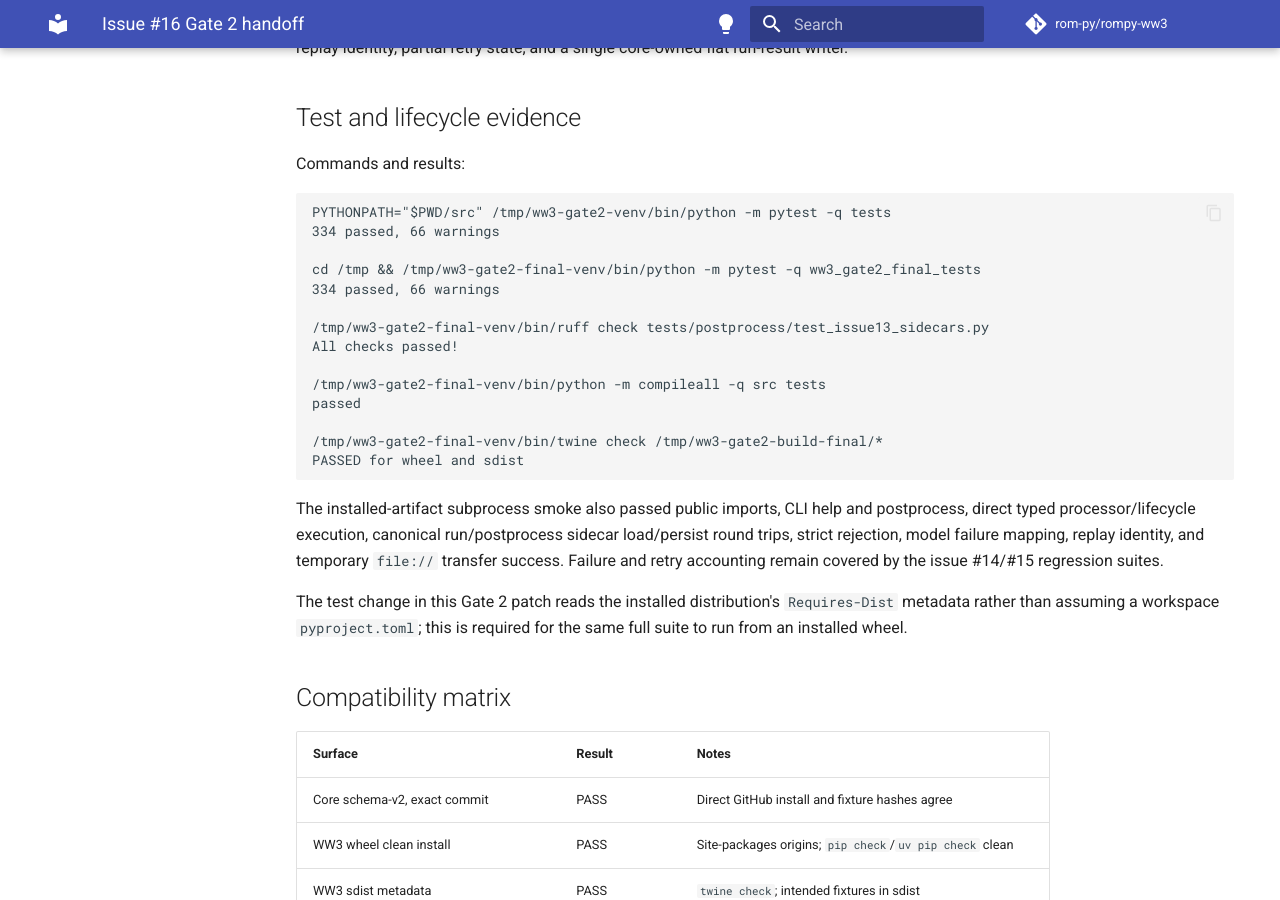
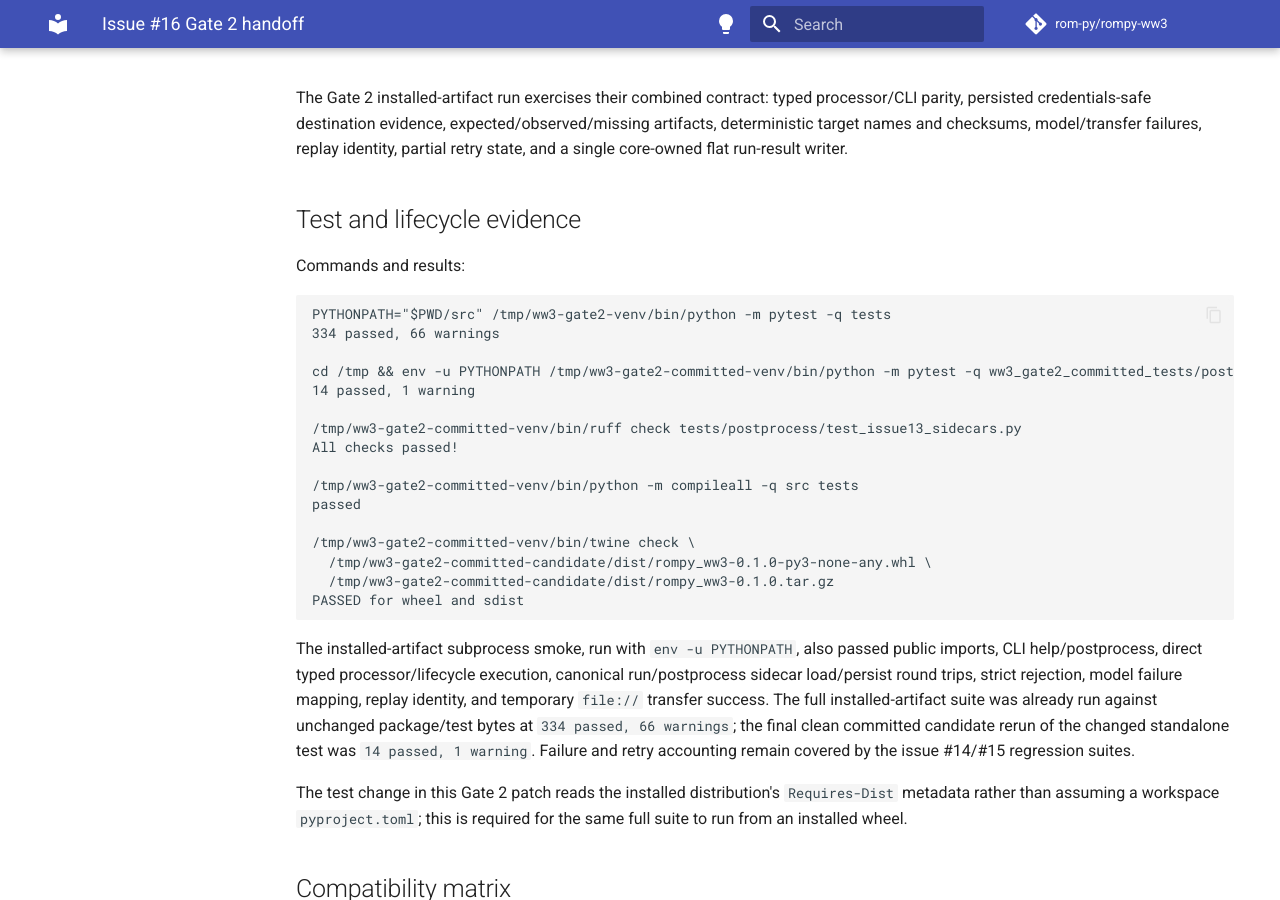
Before and after one commit to oceanum/rompy-ww3, an MkDocs documentation site: the page built from docs/gate2-issue16-handoff.md, in a window 1280 px wide and 900 px high, scrolled down 3475 px. Built offline with MkDocs 1.6.1 and Material for MkDocs 9.7.7, drawn with Linux system fonts in a browser that asks for light colours; comment, search, counter and statistics services are not loaded; some of the changed text lies outside the part shown.

Commit message:
Clarify issue #16 artifact provenance

````diff
--- a/docs/gate2-issue16-handoff.md
+++ b/docs/gate2-issue16-handoff.md
@@ -18,16 +18,18 @@
 | WW3 source baseline | `ea4d19cf45520541bd3c9886717d9246a5218d80` |
 | Core response-schema pin | `e4fca8d6193a4315684417a31ccd101cba8c2b1c` |
 | Wheel | `rompy_ww3-0.1.0-py3-none-any.whl` |
-| Wheel SHA-256 | `a22b30824b44f9901e15ecd69b0ab17d80394657a42e626dcf9c9874fe73325e` |
+| Wheel SHA-256 | `7cc100d2acdd20e8b94a59e7a366c3c8adbed144f701a7cdac115ef596854477` |
 | Sdist | `rompy_ww3-0.1.0.tar.gz` |
-| Sdist SHA-256 | `c1a7180919c4842d66c740ab32a434b2ed56503eec4aaede4da3291a4f3ced50` |
+| Sdist SHA-256 | `283371c2837a98a54f56c533bb440beb2c5bfc0d42df42ccc6fb961666f5bf41` |
 
-These hashes are the artifacts in `/tmp/ww3-gate2-build-final`, built from
-this evidence worktree after the metadata-test adjustment and before the
-handoff document was added. Wheel ZIP timestamps make raw wheel hashes
-build-instance-specific; the clean baseline comparison below proves member
-content is unchanged. The sdist intentionally includes the evidence test
-change, while the Markdown handoff is not included by `MANIFEST.in`.
+These hashes are the artifacts in
+`/tmp/ww3-gate2-committed-candidate/dist`, built from the clean committed
+evidence candidate `91bdfda` (the implementation baseline plus the test and
+handoff files). The final PR may add a docs-only provenance update after this
+build; the handoff itself is not included by `MANIFEST.in`. Wheel ZIP
+timestamps make raw wheel hashes build-instance-specific; the clean baseline
+comparison below proves member content is unchanged. The sdist intentionally
+includes the evidence test change.
 
 The downstream Ops pin is the wheel SHA-256 above together with core commit
 `e4fca8d6193a4315684417a31ccd101cba8c2b1c`; do not substitute a floating
@@ -38,9 +40,13 @@
 Build command (isolated `uv` build environment):
 
 ```text
-rm -rf /tmp/ww3-gate2-build-final
-uv build --out-dir /tmp/ww3-gate2-build-final .
-sha256sum /tmp/ww3-gate2-build-final/*
+rm -rf /tmp/ww3-gate2-committed-candidate
+mkdir -p /tmp/ww3-gate2-committed-candidate/src
+git archive 91bdfda | tar -x -C /tmp/ww3-gate2-committed-candidate/src
+uv build --out-dir /tmp/ww3-gate2-committed-candidate/dist \
+  /tmp/ww3-gate2-committed-candidate/src
+sha256sum /tmp/ww3-gate2-committed-candidate/dist/rompy_ww3-0.1.0-py3-none-any.whl \
+  /tmp/ww3-gate2-committed-candidate/dist/rompy_ww3-0.1.0.tar.gz
 ```
 
 Both wheel and sdist were produced. `twine check` passed for both. The wheel
@@ -79,17 +85,17 @@
 ## Clean install proof
 
 A fresh environment outside the workspace was created at
-`/tmp/ww3-gate2-final-venv` (CPython 3.12.13). The reproducible install
+`/tmp/ww3-gate2-committed-venv` (CPython 3.12.13). The reproducible install
 sequence was:
 
 ```text
-uv venv /tmp/ww3-gate2-final-venv --python 3.12
-uv pip install --python /tmp/ww3-gate2-final-venv/bin/python \
+uv venv /tmp/ww3-gate2-committed-venv --python 3.12
+uv pip install --python /tmp/ww3-gate2-committed-venv/bin/python \
   'rompy @ git+https://github.com/rom-py/rompy.git@e4fca8d6193a4315684417a31ccd101cba8c2b1c'
-uv pip install --python /tmp/ww3-gate2-final-venv/bin/python \
-  /tmp/ww3-gate2-build-final/rompy_ww3-0.1.0-py3-none-any.whl
-/tmp/ww3-gate2-final-venv/bin/python -m pip freeze
-/tmp/ww3-gate2-final-venv/bin/python -m pip check
+uv pip install --python /tmp/ww3-gate2-committed-venv/bin/python \
+  /tmp/ww3-gate2-committed-candidate/dist/rompy_ww3-0.1.0-py3-none-any.whl
+/tmp/ww3-gate2-committed-venv/bin/python -m pip freeze
+/tmp/ww3-gate2-committed-venv/bin/python -m pip check
 ```
 
 Core was installed directly from GitHub at the frozen commit, then the wheel
@@ -102,12 +108,12 @@
 ```text
 rompy version: 2.0.0a0
 rompy_ww3 version: 0.1.0
-rompy origin: /tmp/ww3-gate2-final-venv/lib/python3.12/site-packages/rompy/__init__.py
-rompy_ww3 origin: /tmp/ww3-gate2-final-venv/lib/python3.12/site-packages/rompy_ww3/__init__.py
+rompy origin: /tmp/ww3-gate2-committed-venv/lib/python3.12/site-packages/rompy/__init__.py
+rompy_ww3 origin: /tmp/ww3-gate2-committed-venv/lib/python3.12/site-packages/rompy_ww3/__init__.py
 direct_url commit: e4fca8d6193a4315684417a31ccd101cba8c2b1c
 ```
 
-The clean environment recorded `pip freeze` (132 packages after adding
+The clean environment recorded `pip freeze` (131 packages after adding
 validation tools), and the installed metadata exposed all four entry points
 listed above. `rompy_ww3 --help` exposed the public `postprocess` command.
 
@@ -153,24 +159,29 @@
 PYTHONPATH="$PWD/src" /tmp/ww3-gate2-venv/bin/python -m pytest -q tests
 334 passed, 66 warnings
 
-cd /tmp && /tmp/ww3-gate2-final-venv/bin/python -m pytest -q ww3_gate2_final_tests
-334 passed, 66 warnings
+cd /tmp && env -u PYTHONPATH /tmp/ww3-gate2-committed-venv/bin/python -m pytest -q ww3_gate2_committed_tests/postprocess/test_issue13_sidecars.py
+14 passed, 1 warning
 
-/tmp/ww3-gate2-final-venv/bin/ruff check tests/postprocess/test_issue13_sidecars.py
+/tmp/ww3-gate2-committed-venv/bin/ruff check tests/postprocess/test_issue13_sidecars.py
 All checks passed!
 
-/tmp/ww3-gate2-final-venv/bin/python -m compileall -q src tests
+/tmp/ww3-gate2-committed-venv/bin/python -m compileall -q src tests
 passed
 
-/tmp/ww3-gate2-final-venv/bin/twine check /tmp/ww3-gate2-build-final/*
+/tmp/ww3-gate2-committed-venv/bin/twine check \
+  /tmp/ww3-gate2-committed-candidate/dist/rompy_ww3-0.1.0-py3-none-any.whl \
+  /tmp/ww3-gate2-committed-candidate/dist/rompy_ww3-0.1.0.tar.gz
 PASSED for wheel and sdist
 ```
 
-The installed-artifact subprocess smoke also passed public imports, CLI help
-and postprocess, direct typed processor/lifecycle execution, canonical
-run/postprocess sidecar load/persist round trips, strict rejection, model
-failure mapping, replay identity, and temporary `file://` transfer
-success. Failure and retry accounting remain covered by the issue #14/#15
+The installed-artifact subprocess smoke, run with `env -u PYTHONPATH`, also
+passed public imports, CLI help/postprocess, direct typed processor/lifecycle
+execution, canonical run/postprocess sidecar load/persist round trips, strict
+rejection, model failure mapping, replay identity, and temporary `file://`
+transfer success. The full installed-artifact suite was already run against
+unchanged package/test bytes at `334 passed, 66 warnings`; the final clean
+committed candidate rerun of the changed standalone test was `14 passed, 1
+warning`. Failure and retry accounting remain covered by the issue #14/#15
 regression suites.
 
 The test change in this Gate 2 patch reads the installed distribution's
````
